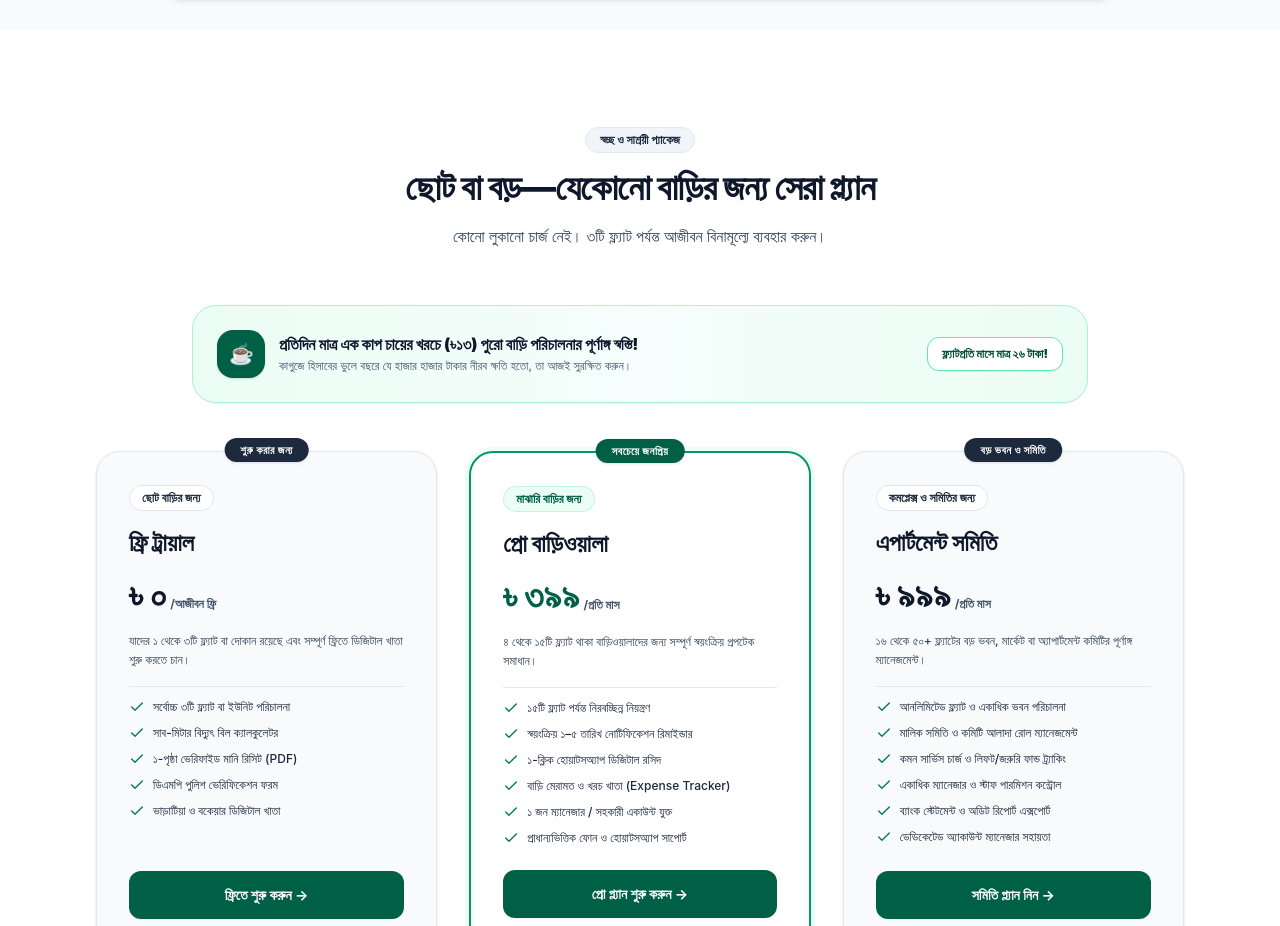
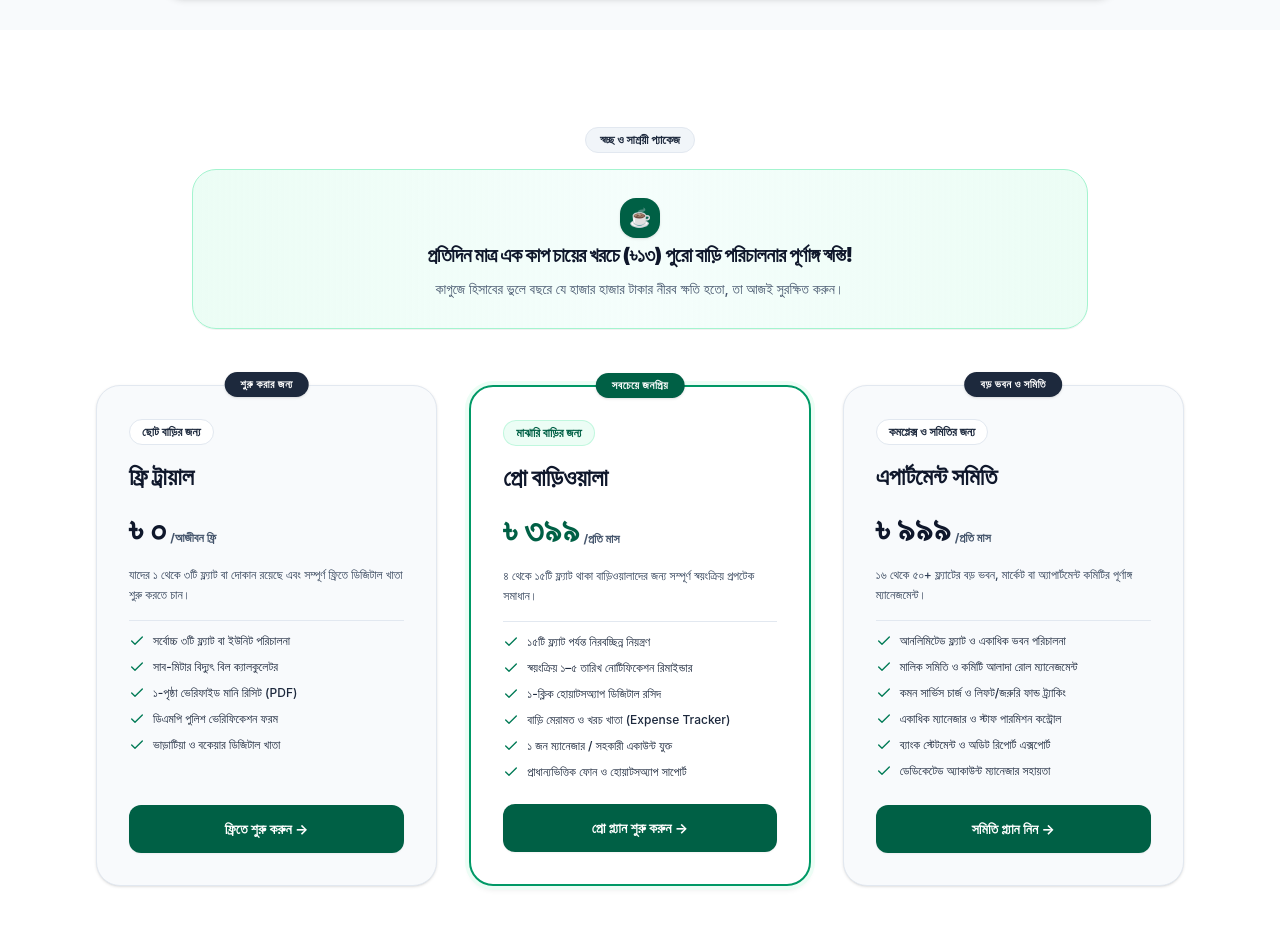
Before and after one commit to zoveraziz/vara-khata, a Next.js app: page / in a window 1280 px wide. Shown: the part 2923-3849 px from the top of the page. Built offline with nearby package versions, Linux system fonts and the light colour scheme.

Commit message:
refactor: center motivational pricing banner and remove redundant subtitle headlines

```diff
--- a/app/landing/page.tsx
+++ b/app/landing/page.tsx
@@ -579,39 +579,27 @@ export default function HomePage() {
       <section id="pricing" className="py-24 relative z-10 bg-white">
         <div className="max-w-6xl mx-auto px-4 sm:px-6 lg:px-8">
 
-          <div className="text-center max-w-2xl mx-auto space-y-2.5 mb-14">
+          {/* Section Header with Badge and Centered Value Banner */}
+          <div className="text-center max-w-4xl mx-auto mb-12 sm:mb-14 space-y-4">
             <div className="inline-flex items-center gap-1.5 px-3.5 py-1 rounded-full bg-slate-100 text-slate-800 text-xs font-bold border border-slate-200">
               {siteContent.pricing.badge}
             </div>
-            <h2 className="text-2xl sm:text-3xl lg:text-4xl font-extrabold text-slate-900 tracking-tight leading-snug">
-              {siteContent.pricing.title}
-            </h2>
-            <p className="text-slate-700 text-sm sm:text-base leading-relaxed font-medium">
-              {siteContent.pricing.subtitle}
-            </p>
-          </div>
 
-          {/* Motivational Value Banner */}
-          {siteContent.pricing.valueBanner && (
-            <div className="mb-12 max-w-4xl mx-auto rounded-3xl bg-gradient-to-r from-emerald-50 via-teal-50/70 to-emerald-50 border border-emerald-200 p-5 sm:p-6 flex flex-col sm:flex-row items-center justify-between gap-4 text-center sm:text-left shadow-2xs">
-              <div className="flex items-center gap-3.5">
-                <div className="w-12 h-12 rounded-2xl bg-emerald-800 text-white flex items-center justify-center text-xl shrink-0 shadow-sm">
+            {/* Motivational Value Box (Centered, Single-line Title & Clean Subtitle) */}
+            {siteContent.pricing.valueBanner && (
+              <div className="rounded-3xl bg-gradient-to-r from-emerald-50 via-teal-50/70 to-emerald-50 border border-emerald-200 p-6 sm:p-7 shadow-2xs space-y-2 text-center">
+                <div className="inline-flex items-center justify-center w-10 h-10 rounded-2xl bg-emerald-800 text-white text-lg shadow-sm mx-auto mb-1">
                   ☕
                 </div>
-                <div>
-                  <h4 className="text-sm sm:text-base font-black text-slate-900 leading-tight">
-                    {siteContent.pricing.valueBanner.headline}
-                  </h4>
-                  <p className="text-xs text-slate-600 mt-1">
-                    {siteContent.pricing.valueBanner.subline}
-                  </p>
-                </div>
+                <h3 className="text-base sm:text-lg lg:text-xl font-black text-slate-900 tracking-tight leading-snug">
+                  {siteContent.pricing.valueBanner.headline}
+                </h3>
+                <p className="text-xs sm:text-sm font-medium text-slate-600 max-w-2xl mx-auto leading-relaxed">
+                  {siteContent.pricing.valueBanner.subline}
+                </p>
               </div>
-              <span className="text-xs font-black text-emerald-900 bg-white border border-emerald-300 px-3.5 py-2 rounded-xl shadow-2xs whitespace-nowrap shrink-0">
-                {siteContent.pricing.valueBanner.tag}
-              </span>
-            </div>
-          )}
+            )}
+          </div>
 
           <div className="grid grid-cols-1 md:grid-cols-3 gap-6 lg:gap-8 items-stretch">
             {siteContent.pricing.plans.map((plan, idx) => (
--- a/app/page.tsx
+++ b/app/page.tsx
@@ -579,39 +579,27 @@ export default function HomePage() {
       <section id="pricing" className="py-24 relative z-10 bg-white">
         <div className="max-w-6xl mx-auto px-4 sm:px-6 lg:px-8">
 
-          <div className="text-center max-w-2xl mx-auto space-y-2.5 mb-14">
+          {/* Section Header with Badge and Centered Value Banner */}
+          <div className="text-center max-w-4xl mx-auto mb-12 sm:mb-14 space-y-4">
             <div className="inline-flex items-center gap-1.5 px-3.5 py-1 rounded-full bg-slate-100 text-slate-800 text-xs font-bold border border-slate-200">
               {siteContent.pricing.badge}
             </div>
-            <h2 className="text-2xl sm:text-3xl lg:text-4xl font-extrabold text-slate-900 tracking-tight leading-snug">
-              {siteContent.pricing.title}
-            </h2>
-            <p className="text-slate-700 text-sm sm:text-base leading-relaxed font-medium">
-              {siteContent.pricing.subtitle}
-            </p>
-          </div>
 
-          {/* Motivational Value Banner */}
-          {siteContent.pricing.valueBanner && (
-            <div className="mb-12 max-w-4xl mx-auto rounded-3xl bg-gradient-to-r from-emerald-50 via-teal-50/70 to-emerald-50 border border-emerald-200 p-5 sm:p-6 flex flex-col sm:flex-row items-center justify-between gap-4 text-center sm:text-left shadow-2xs">
-              <div className="flex items-center gap-3.5">
-                <div className="w-12 h-12 rounded-2xl bg-emerald-800 text-white flex items-center justify-center text-xl shrink-0 shadow-sm">
+            {/* Motivational Value Box (Centered, Single-line Title & Clean Subtitle) */}
+            {siteContent.pricing.valueBanner && (
+              <div className="rounded-3xl bg-gradient-to-r from-emerald-50 via-teal-50/70 to-emerald-50 border border-emerald-200 p-6 sm:p-7 shadow-2xs space-y-2 text-center">
+                <div className="inline-flex items-center justify-center w-10 h-10 rounded-2xl bg-emerald-800 text-white text-lg shadow-sm mx-auto mb-1">
                   ☕
                 </div>
-                <div>
-                  <h4 className="text-sm sm:text-base font-black text-slate-900 leading-tight">
-                    {siteContent.pricing.valueBanner.headline}
-                  </h4>
-                  <p className="text-xs text-slate-600 mt-1">
-                    {siteContent.pricing.valueBanner.subline}
-                  </p>
-                </div>
+                <h3 className="text-base sm:text-lg lg:text-xl font-black text-slate-900 tracking-tight leading-snug">
+                  {siteContent.pricing.valueBanner.headline}
+                </h3>
+                <p className="text-xs sm:text-sm font-medium text-slate-600 max-w-2xl mx-auto leading-relaxed">
+                  {siteContent.pricing.valueBanner.subline}
+                </p>
               </div>
-              <span className="text-xs font-black text-emerald-900 bg-white border border-emerald-300 px-3.5 py-2 rounded-xl shadow-2xs whitespace-nowrap shrink-0">
-                {siteContent.pricing.valueBanner.tag}
-              </span>
-            </div>
-          )}
+            )}
+          </div>
 
           <div className="grid grid-cols-1 md:grid-cols-3 gap-6 lg:gap-8 items-stretch">
             {siteContent.pricing.plans.map((plan, idx) => (
```
